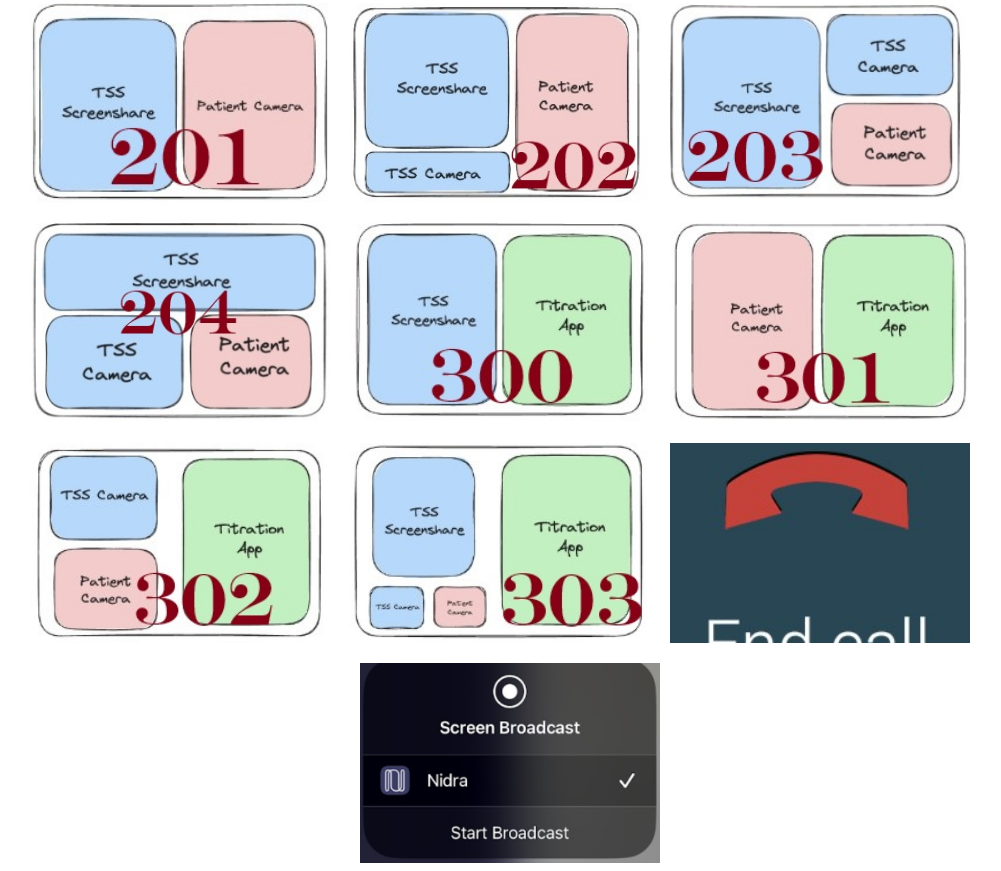
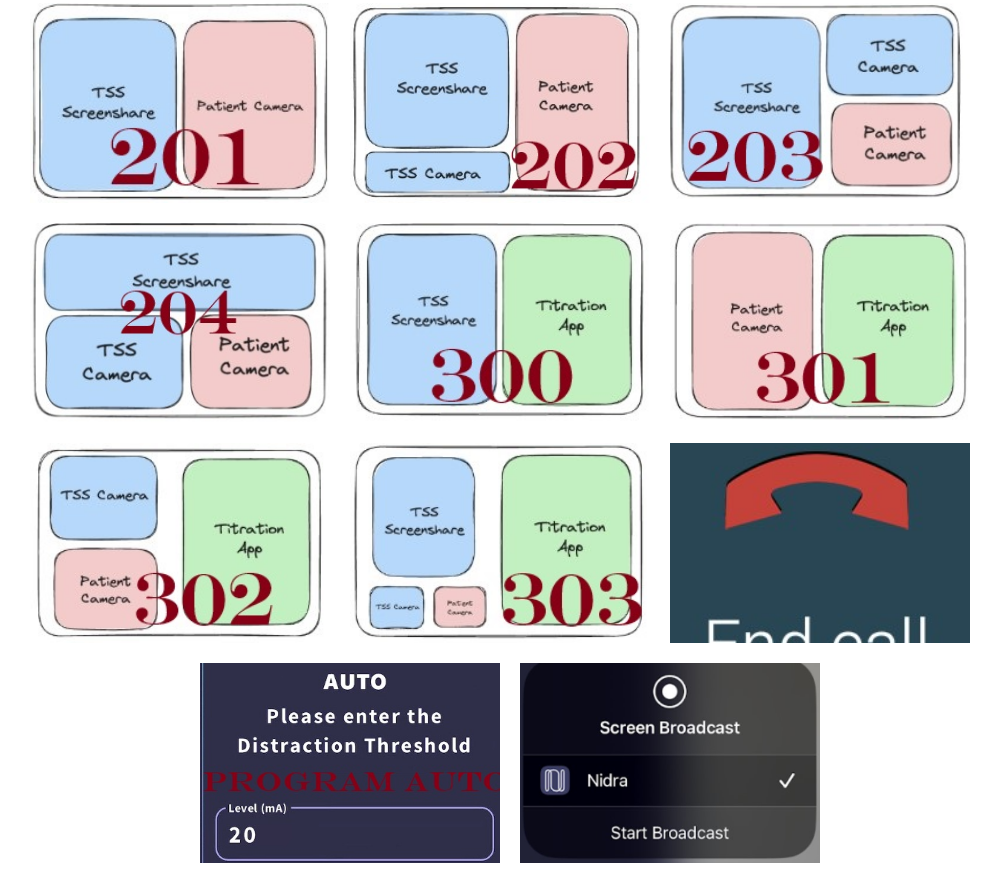
Before and after one commit to JTek2022/JTek2022.github.io, a plain HTML site: page index.html in a window 1280 px wide. Shown: the part 297-1168 px from the top of the page, without its empty margins (130-1131 px from the left). Drawn offline with Linux system fonts and the light colour scheme.

Commit message:
Update index.html

```diff
--- a/index.html
+++ b/index.html
@@ -47,6 +47,7 @@
         <img src="images/303.jpg" alt="303 Screenshare, Cameras and App" class="photo" data-text="/tss layout 303">
         <img src="images/end_call.jpg" alt="End Call" class="photo" data-text="/tss call end">
         <br>
+        <img src="images/program_auto.jpg" alt="Program Auto" class="photo" data-text="/tss program auto">
         <img src="images/screenshare.jpg" alt="Share screen" class="photo" data-text="/tss screenshare start">
     </div>
     <div class="tooltip" id="tooltip"></div>
```
